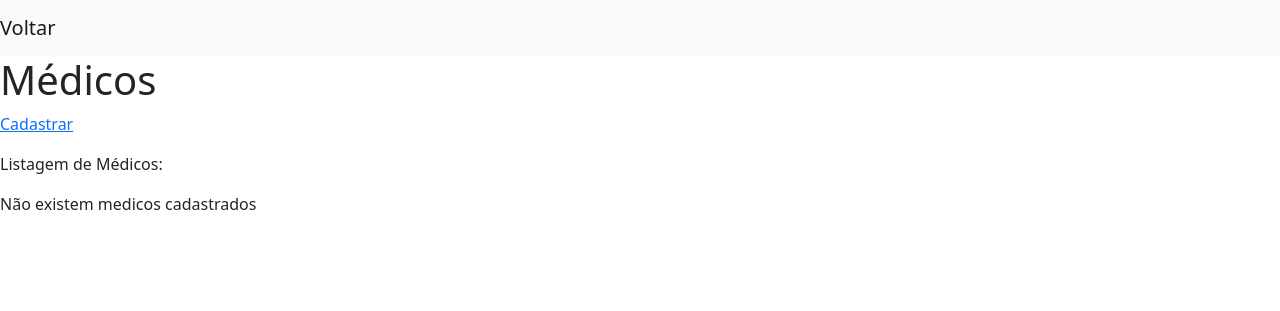
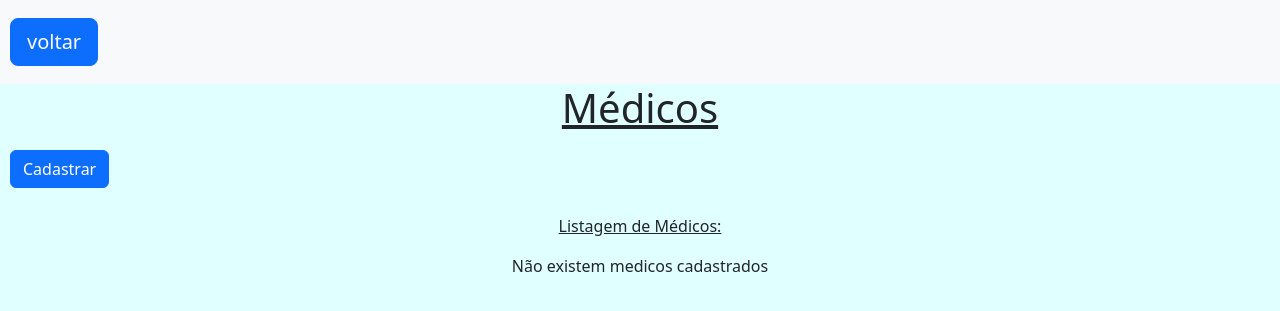
Before and after one commit to iemerfg/hospicio, a Django app: page /medicos/ in a window 1280 px wide. Shown: the top 311 px of the page. Run offline with Django 4.2, Linux system fonts and the light colour scheme; data that the repository does not hold is empty.

Commit message:
estilizando medicos

```diff
--- a/templates/medicos.html
+++ b/templates/medicos.html
@@ -6,20 +6,51 @@
     <meta name="viewport" content="width=device-width, initial-scale=1.0">
     <title>Médicos</title>
     <link href="https://cdn.jsdelivr.net/npm/bootstrap@5.2.0/dist/css/bootstrap.min.css" rel="stylesheet" integrity="sha384-gH2yIJqKdNHPEq0n4Mqa/HGKIhSkIHeL5AyhkYV8i59U5AR6csBvApHHNl/vI1Bx" crossorigin="anonymous">
+    <style>
+        div{
+            text-align: center;
+            padding-bottom: 10px;
+            justify-content: center;
+        }
+        h1{
+            text-align: center;
+            text-decoration: underline;
+        }
+        .botões{
+            margin: 10px;
+
+        }
+        .texto{
+            text-align: center;
+            text-decoration: underline;
+        }
+        body{
+            background-color: lightcyan;
+        }
+        nav{
+            background-color: silver;
+        }
+    </style>
 </head>
 <body>
     <nav class="navbar navbar-light bg-light">
-        <a class="navbar-brand" href="{% url 'sistema_hospicio' %}">Voltar</a>
+        <a class="btn btn-primary btn-lg botões" href="{% url 'sistema_hospicio' %}" role="button">voltar</a>
       </nav>
 
     <h1>Médicos</h1>
     <p>
-        <a href="{% url 'cadastrar_medico' %}">Cadastrar</a>
+        <a class="btn btn-primary botões" href="{% url 'cadastrar_medico' %}" role="button">Cadastrar</a>
     </p>
-    <p>Listagem de Médicos: </p>
+    <p class="texto">Listagem de Médicos: </p>
 
     {% for medico in todos_medicos %}
-    <div>
+    <div class="row">
+        <div class="col-sm-6">
+            <div class="card">
+                <div class="card-body ">
+        {% if medico.foto %}
+        <p><img src={{medico.foto.url}} width="200px"></p>
+        {% endif %}
         <p>Nome: {{ medico.nome }}</p>
         <p>Data de nascimento: {{ medico.data_nasc }}</p>
         <p>Sexo: {{ medico.sexo }}</p>
@@ -27,14 +58,15 @@
         <p>Naturalidade (Cidade/Estado/País): {{ medico.naturalidade }}</p>
         <p>CPF: {{ medico.cpf }}</p>
         <p>Tipo Sanguíneo: {{ medico.tipo_sang }}</p>
-        {% if medico.foto %}
-        <p><img src={{medico.foto.url}} width="200px"></p>
-        {% endif %}
+
         <a href="{% url 'editar_medico' medico.id %}">EDITAR</a>
         |
         <a href="{% url 'remover_medico' medico.id %}">REMOVER</a>
         <p>____________________________________________________________________</p>
 
+                </div>
+            </div>
+        </div>
     </div>
     {% empty %}
     <div>
```
Also changed, not shown: media/images/20220704_174558.jpg (added), media/images/download_IeVaPVv.jfif (added), media/images/rc7mj12irdi81.jpg (added).
